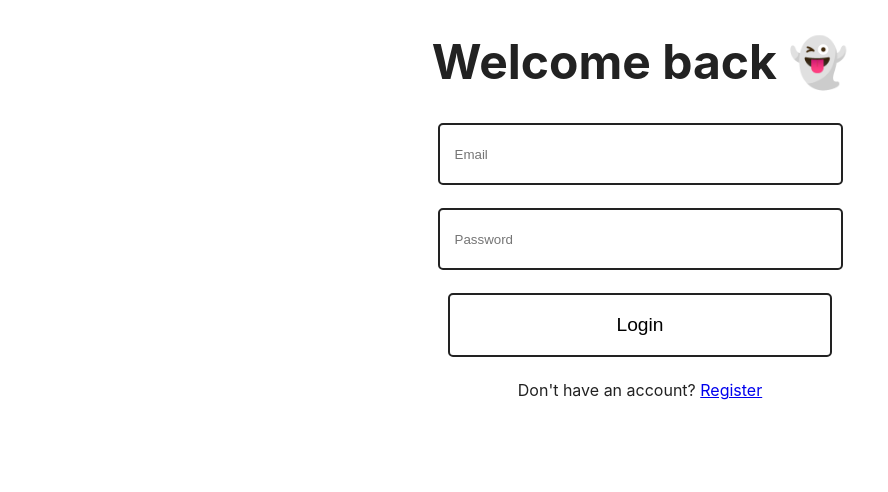
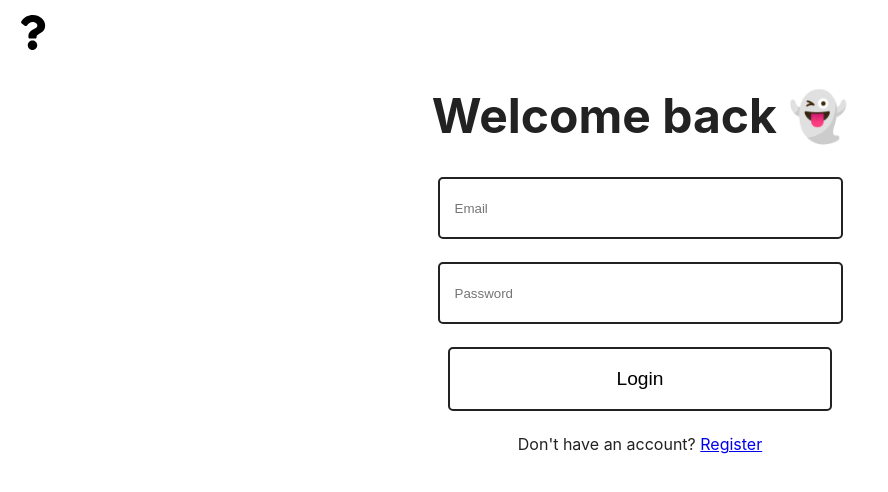
Before and after one commit to Sueysz/gen-quiz, a React (Vite) app: page /login in a window 1280 px wide. Shown: the top 492 px of the page, without its empty margins (0-888 px from the left). Built offline with nearby package versions, Linux system fonts and the light colour scheme.

Commit message:
add icons with link to home

```diff
--- a/package.json
+++ b/package.json
@@ -15,6 +15,7 @@
     "canvas-confetti": "^1.6.0",
     "react": "^18.2.0",
     "react-dom": "^18.2.0",
+    "react-icons": "^4.9.0",
     "react-router-dom": "^6.11.1",
     "validator": "^13.9.0"
   },
--- /dev/null
+++ b/src/components/Icons.jsx
@@ -0,0 +1,15 @@
+import styled from "@emotion/styled";
+import { FaQuestion } from "react-icons/fa";
+
+export const StyledIcon = styled(FaQuestion)`
+    width:35px;
+    height:35px;
+    color:black;
+    padding-top:15px;
+    padding-left:15px;
+
+    &:hover{
+        cursor: pointer;
+    }
+
+    `
--- a/src/pages/Home.jsx
+++ b/src/pages/Home.jsx
@@ -1,28 +1,10 @@
 
-import styled from '@emotion/styled';
+import { HomePage } from '../components/HomePage';
 import { Card, CardAdd } from '../components/Card';
 import { listQuiz } from '../api'
 import { LoginButton } from '../components/Buttons';
 import { useEffect, useState } from 'react';
-
-
-const HomePage = styled.div`
-    h1{
-        text-align:center;
-    }
-
-    .log{
-        display:flex;
-        flex-direction:row-reverse;
-    }
-    .grid{
-        gap: 20px;
-        display: flex;
-        flex-wrap: wrap;
-        justify-content: center;
-    }
-
-`
+import { StyledIcon } from '../components/Icons';
 
 export const Home = () => {
     const [quizList, setQuizList] = useState([]);
@@ -32,7 +14,8 @@ export const Home = () => {
 
     return <>
         <HomePage>
-            <div className='log'>
+            <div className='wrapper'>
+                <StyledIcon />
                 <LoginButton to="/login">Login</LoginButton>
             </div>
             <h1>👇Choisi ton quiz👇</h1>
@@ -44,7 +27,7 @@ export const Home = () => {
                     </Card>
                 })}
 
-                <CardAdd style={{backgroundColor:'black'}}> + </CardAdd>
+                <CardAdd style={{ backgroundColor: 'black' }} to="/FormQuiz"> + </CardAdd>
             </div>
         </HomePage>
     </>
--- a/src/pages/Login.jsx
+++ b/src/pages/Login.jsx
@@ -3,6 +3,7 @@ import { Link, useNavigate } from 'react-router-dom'
 import { LoginPage } from '../components/LoginPage'
 import { ConfirmButton } from '../components/Buttons'
 import { useCallback, useState } from 'react'
+import { StyledIcon } from '../components/Icons'
 
 export const Login = () => {
     const [formData, setFormData] = useState({
@@ -39,6 +40,9 @@ export const Login = () => {
     return (
         <>
             <LoginPage>
+                <Link to={'/'}>
+                    <StyledIcon />
+                </Link>
                 <h1>Welcome back 👻</h1>
                 <form onSubmit={handleLogin}>
                     <input
--- a/src/pages/Register.jsx
+++ b/src/pages/Register.jsx
@@ -2,8 +2,9 @@ import { useCallback, useEffect, useState } from 'react';
 import { ConfirmButton } from '../components/Buttons';
 import { ErrorMessage, RegisterPage } from '../components/RegisterPage';
 import { register } from '../api';
-import { useNavigate } from 'react-router-dom';
+import { Link, useNavigate } from 'react-router-dom';
 import { isEmail, isEmpty, isLength } from 'validator';
+import { StyledIcon } from '../components/Icons';
 
 export const Register = () => {
     const navigate = useNavigate();
@@ -73,6 +74,9 @@ export const Register = () => {
     return (
         <>
             <RegisterPage>
+                <Link to={'/'}>
+                    <StyledIcon/>
+                </Link>
                 <h1>Join the Gen-Quiz community 🐻‍❄️</h1>
                 <form onSubmit={handleSubmit}>
                     <input
```
Also changed, not shown: 1 other file (tests, documents, lock files or other folders).
